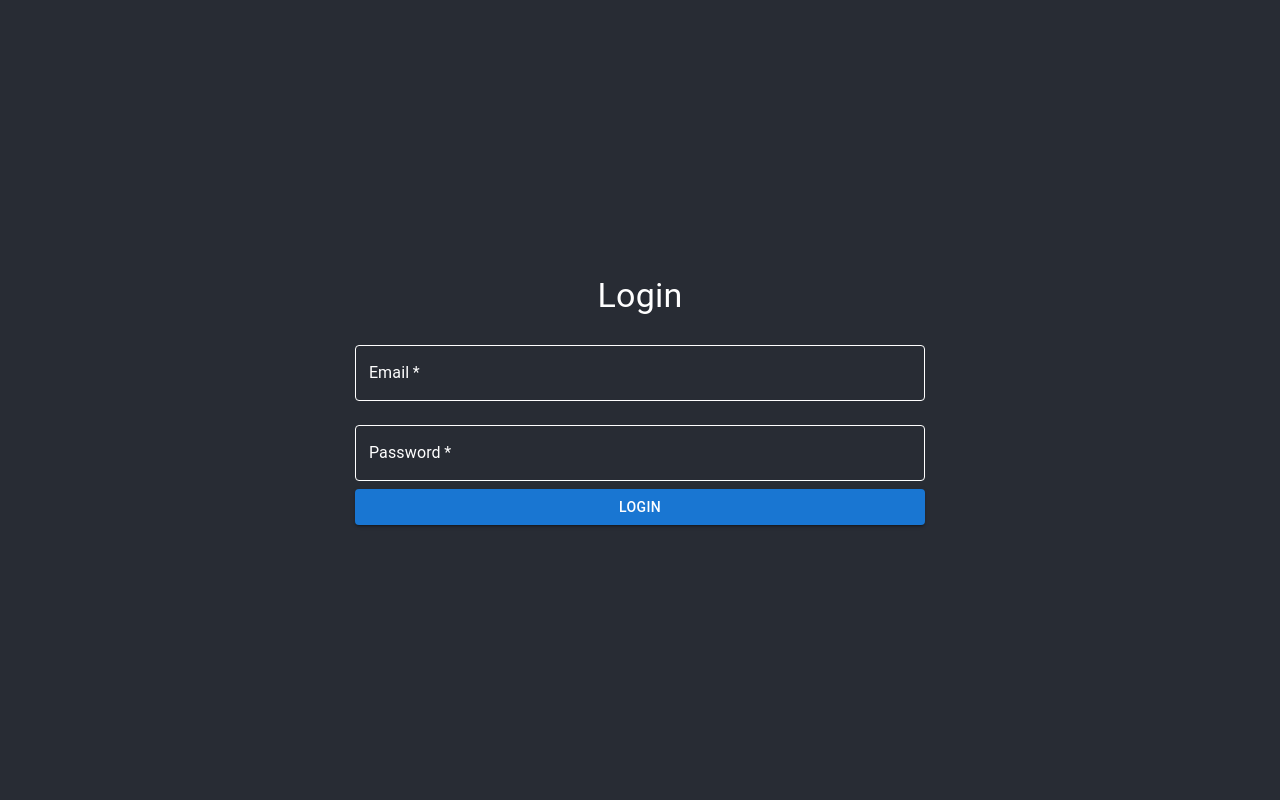
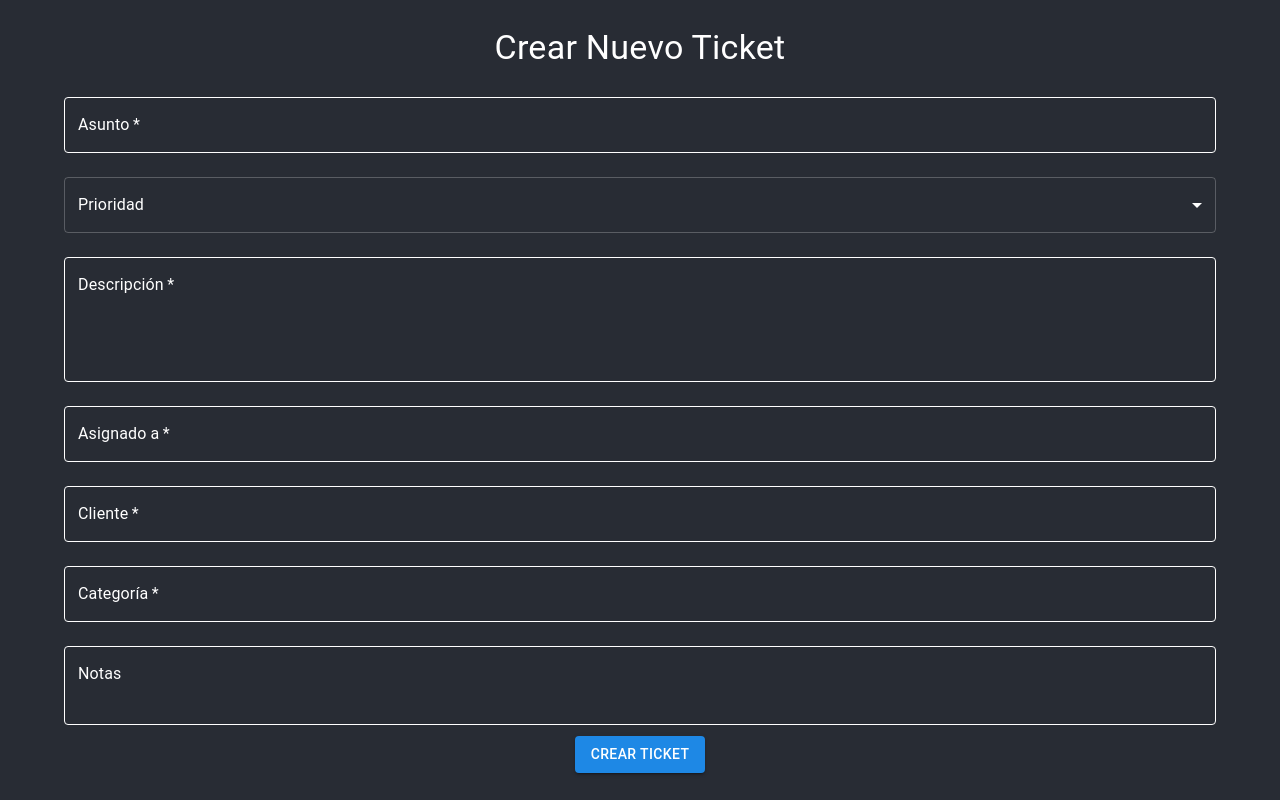
Before and after one commit to Marc-Ferrer-Castillo/TicketSystem, a React (Create React App) app: page /create-ticket in a window 1280 px wide. Before the commit this address led to /login. Built offline with nearby package versions, Linux system fonts and the light colour scheme; sample sign-in values are in the browser's storage.

Commit message:
Create ticket page

```diff
--- a/package.json
+++ b/package.json
@@ -5,16 +5,17 @@
   "dependencies": {
     "@emotion/react": "^11.11.4",
     "@emotion/styled": "^11.11.5",
+    "@material-ui/core": "^4.12.4",
     "@mui/icons-material": "^5.15.19",
     "@mui/material": "^5.15.19",
     "@testing-library/jest-dom": "^5.17.0",
     "@testing-library/react": "^13.4.0",
     "@testing-library/user-event": "^13.5.0",
+    "axios": "^1.7.2",
     "react": "^18.3.1",
     "react-dom": "^18.3.1",
     "react-router-dom": "^6.0.0",
     "react-scripts": "^5.0.1",
-    "axios": "^1.7.2",
     "web-vitals": "^2.1.4"
   },
   "scripts": {
--- a/src/App.js
+++ b/src/App.js
@@ -3,21 +3,28 @@ import React from 'react';
 import { BrowserRouter as Router, Route, Routes, Navigate } from 'react-router-dom';
 import Login from './components/Login';
 import Dashboard from './components/Dashboard';
+import CreateTicketPage from './components/CreateTicketPage';
+import theme from './theme';
+import { ThemeProvider } from '@mui/material/styles';
+import CssBaseline from '@mui/material/CssBaseline';
 
 const App = () => {
   return (
+    <ThemeProvider theme={theme}>
+      <CssBaseline />
       <Router>
         <div className="App">
           <header className="App-header">
-
             <Routes>
               <Route path="/login" element={<Login />} />
               <Route path="/dashboard" element={<PrivateRoute component={Dashboard} />} />
+              <Route path="/create-ticket" element={<PrivateRoute component={CreateTicketPage} />} />
               <Route path="*" element={<Navigate to="/login" />} />
             </Routes>
           </header>
         </div>
       </Router>
+    </ThemeProvider>
   );
 };
 
--- /dev/null
+++ b/src/components/CreateTicketPage.js
@@ -0,0 +1,146 @@
+// src/components/CreateTicketPage.js
+import React, { useState } from 'react';
+import axios from 'axios';
+import { Container, TextField, Button, Typography, MenuItem, Select, FormControl, InputLabel } from '@mui/material';
+import { v4 as uuidv4 } from 'uuid';
+
+const CreateTicketPage = () => {
+  const [formValues, setFormValues] = useState({
+    subject: '',
+    priority: '',
+    status: '',
+    description: '',
+    assignedTo: '',
+    client: '',
+    category: '',
+    notes: ''
+  });
+
+  const [token] = useState(localStorage.getItem('token'));
+
+  const handleChange = (event) => {
+    const { name, value } = event.target;
+    setFormValues({
+      ...formValues,
+      [name]: value,
+    });
+  };
+
+  const handleSubmit = async (event) => {
+    event.preventDefault();
+
+    const newTicket = {
+        id: uuidv4(),
+        ...formValues,
+        creationDate: new Date().toISOString(),
+        lastUpdate: new Date().toISOString(),
+        isArchived: false,
+        status: 'Abierto'
+    };
+
+    try {
+      const response = await axios.post('http://localhost:5000/api/tickets/post', newTicket, {
+        headers: {
+          'Authorization': `Bearer ${token}`,
+          'Content-Type': 'application/json'
+        }
+      });
+
+      if (response.status === 201) {
+        // Redirigir a dashboard
+        window.location.href = '/dashboard';
+      } else {
+        alert('Error al crear el ticket');
+        console.error('Error al crear el ticket');
+      }
+    } catch (error) {
+        alert('Error en la llamada POST:', error);
+        console.error('Error al hacer la llamada POST:', error);
+    }
+  };
+
+  return (
+    <Container>
+      <Typography variant="h4" gutterBottom>
+        Crear Nuevo Ticket
+      </Typography>
+      <form onSubmit={handleSubmit}>
+        <TextField
+          label="Asunto"
+          name="subject"
+          value={formValues.subject}
+          onChange={handleChange}
+          fullWidth
+          margin="normal"
+          required
+        />
+        <FormControl fullWidth margin="normal">
+          <InputLabel>Prioridad</InputLabel>
+          <Select
+            name="priority"
+            value={formValues.priority}
+            onChange={handleChange}
+            required
+          >
+            <MenuItem value="Baja">Baja</MenuItem>
+            <MenuItem value="Media">Media</MenuItem>
+            <MenuItem value="Alta">Alta</MenuItem>
+          </Select>
+        </FormControl>
+        <TextField
+          label="Descripción"
+          name="description"
+          value={formValues.description}
+          onChange={handleChange}
+          fullWidth
+          margin="normal"
+          multiline
+          rows={4}
+          required
+        />
+        <TextField
+          label="Asignado a"
+          name="assignedTo"
+          value={formValues.assignedTo}
+          onChange={handleChange}
+          fullWidth
+          margin="normal"
+          required
+        />
+        <TextField
+          label="Cliente"
+          name="client"
+          value={formValues.client}
+          onChange={handleChange}
+          fullWidth
+          margin="normal"
+          required
+        />
+        <TextField
+          label="Categoría"
+          name="category"
+          value={formValues.category}
+          onChange={handleChange}
+          fullWidth
+          margin="normal"
+          required
+        />
+        <TextField
+          label="Notas"
+          name="notes"
+          value={formValues.notes}
+          onChange={handleChange}
+          fullWidth
+          margin="normal"
+          multiline
+          rows={2}
+        />
+        <Button type="submit" variant="contained" color="primary">
+          Crear Ticket
+        </Button>
+      </form>
+    </Container>
+  );
+};
+
+export default CreateTicketPage;
--- a/src/components/Dashboard.js
+++ b/src/components/Dashboard.js
@@ -1,13 +1,60 @@
 // src/components/Dashboard.js
-import React from 'react';
+import React, { useEffect, useState } from 'react';
+import TicketTable from './TicketTable';
+import axios from 'axios';
+import { Container, Button, Typography, Box } from '@mui/material';
+import AddIcon from '@mui/icons-material/Add';
+import { Link } from 'react-router-dom';
 
 const Dashboard = () => {
+  const [tickets, setTickets] = useState([]);
+  const [token] = useState(localStorage.getItem('token'));
+
+  useEffect(() => {
+    const fetchTickets = async () => {
+      try {
+        const response = await axios.get('http://localhost:5000/api/tickets', {
+          headers: {
+            'Authorization': `Bearer ${token}`
+          }
+        });
+
+        // Mapear los tickets para reemplazar _id con id
+        const ticketsWithId = response.data.map(ticket => ({
+          ...ticket,
+          id: ticket._id
+        }));
+
+        setTickets(ticketsWithId);
+      } catch (error) {
+        console.error('Error al obtener tickets:', error);
+      }
+    };
+
+    fetchTickets();
+  }, [token]);
+
   return (
-    <div>
-      <h1>Welcome to the Dashboard</h1>
-      <p>Only authenticated users can see this page.</p>
-    </div>
+    <Container>
+      <Box display="flex" flexDirection="column" alignItems="flex-start" sx={{ padding: 1 }}>
+        <Typography variant="p" gutterBottom sx={{ alignSelf: 'center' }}>
+          Tickets
+        </Typography>
+        <Button
+          variant="contained"
+          color="primary"
+          startIcon={<AddIcon />}
+          component={Link}
+          to="/create-ticket"
+          sx={{ marginBottom: 2 }}
+        >
+          Nuevo
+        </Button>
+        <TicketTable tickets={tickets} />
+      </Box>
+    </Container>
   );
+
 };
 
 export default Dashboard;
--- a/src/components/Login.js
+++ b/src/components/Login.js
@@ -1,7 +1,6 @@
 // src/components/Login.js
 import React, { useState } from 'react';
 import { TextField, Button, Container, Typography, Box } from '@mui/material';
-import logo from '../logo.svg';
 import axios from 'axios';
 
 const Login = () => {
--- /dev/null
+++ b/src/components/TicketTable.js
@@ -0,0 +1,45 @@
+// src/components/TicketTable.js
+import React from 'react';
+import { Table, TableBody, TableCell, TableContainer, TableHead, TableRow, Paper } from '@material-ui/core';
+
+const TicketTable = ({ tickets }) => {
+  return (
+    <TableContainer component={Paper}>
+      <Table>
+        <TableHead>
+          <TableRow>
+            <TableCell>Asunto</TableCell>
+            <TableCell>Prioridad</TableCell>
+            <TableCell>Estado</TableCell>
+            <TableCell>Creado el</TableCell>
+            <TableCell>Descripción</TableCell>
+            <TableCell>Última actualización</TableCell>
+            <TableCell>Asignado a</TableCell>
+            <TableCell>Cliente</TableCell>
+            <TableCell>Categoría</TableCell>
+            <TableCell>Notas</TableCell>
+          </TableRow>
+        </TableHead>
+
+        <TableBody>
+          {tickets.map((ticket) => (
+            <TableRow key={ticket.id}>
+              <TableCell>{ticket.subject}</TableCell>
+              <TableCell>{ticket.priority}</TableCell>
+              <TableCell>{ticket.status}</TableCell>
+              <TableCell>{ticket.creationDate}</TableCell>
+              <TableCell>{ticket.description}</TableCell>
+              <TableCell>{ticket.lastUpdate}</TableCell>
+              <TableCell>{ticket.assignedTo}</TableCell>
+              <TableCell>{ticket.client}</TableCell>
+              <TableCell>{ticket.category}</TableCell>
+              <TableCell>{ticket.notes}</TableCell>
+            </TableRow>
+          ))}
+        </TableBody>
+      </Table>
+    </TableContainer>
+  );
+};
+
+export default TicketTable;
```
Also changed, not shown: src/models/Ticket.js (added, +20 -0 lines), 1 other file (tests, documents, lock files or other folders). Lines whose indentation alone changed are shown as unchanged.
